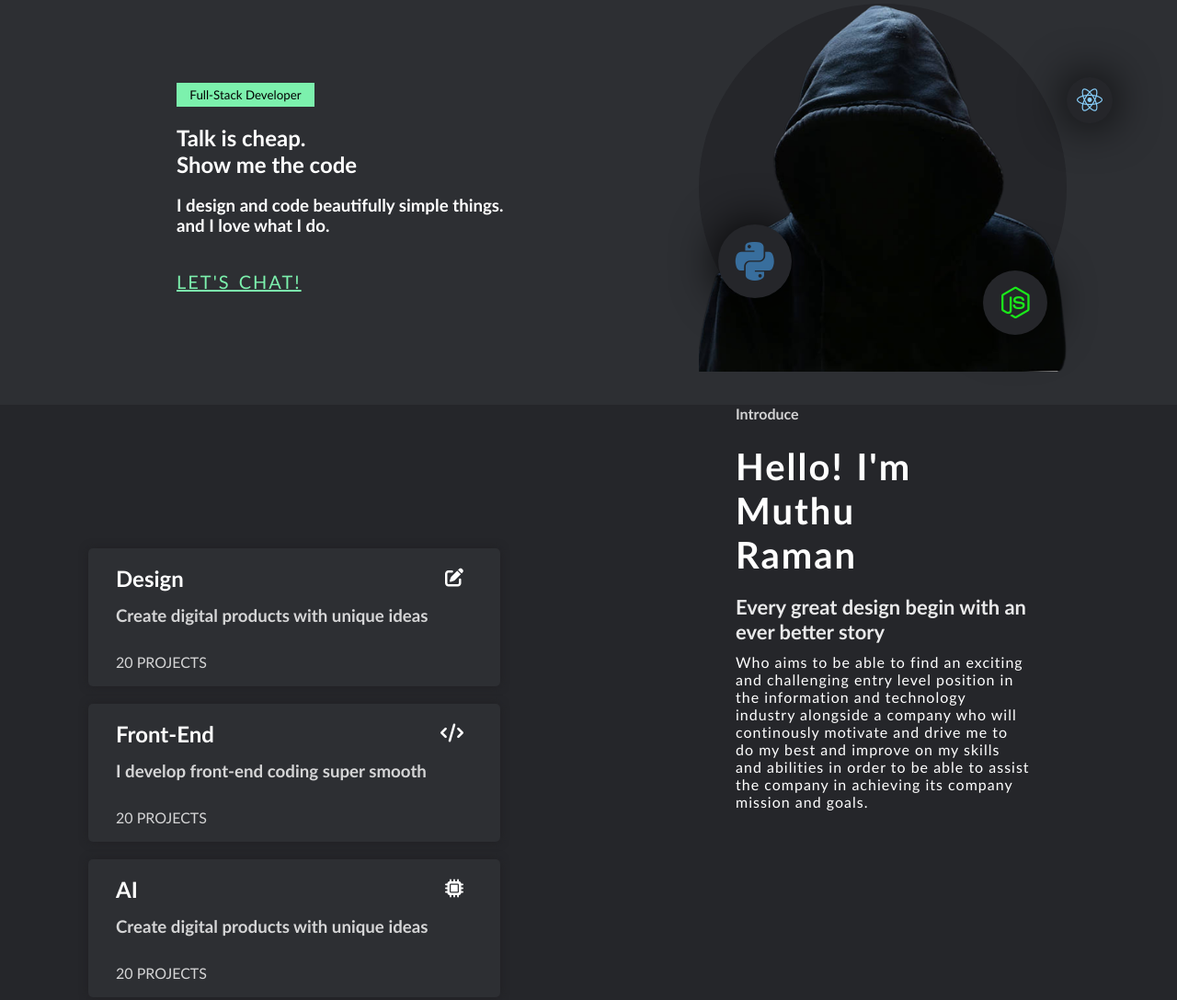
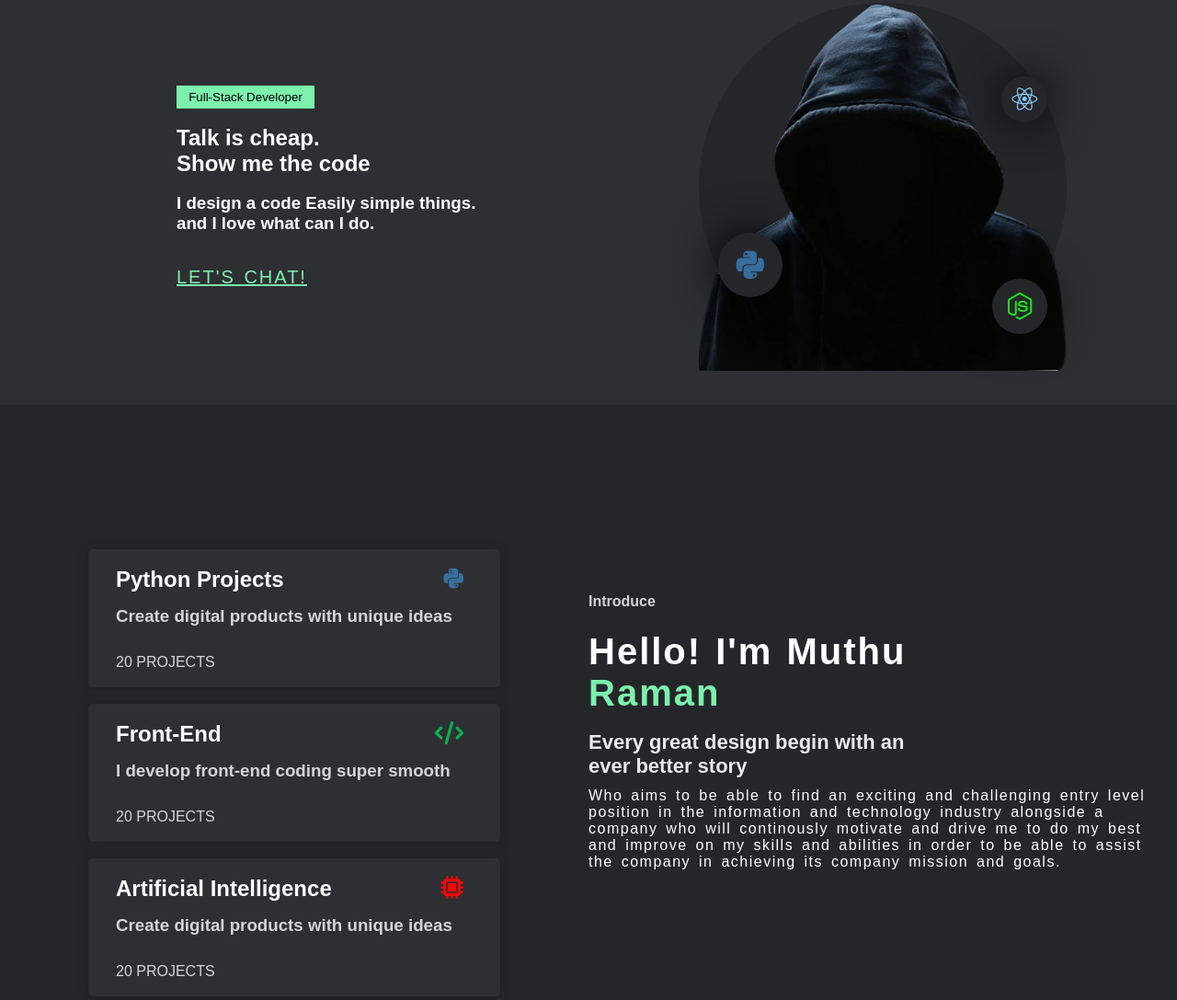
Before and after one commit to Muthuram05/resume, a plain HTML site: page index.html in a window 1280 px wide. Shown: the part 120-1207 px from the top of the page at 92% size. Drawn offline with Linux system fonts and the light colour scheme.

Commit message:
adding new2

```diff
--- a/index.html
+++ b/index.html
@@ -37,8 +37,8 @@
                     <h2>Talk is cheap.<br>
                     Show me the code</h2>
                     <br>
-                    <h3>I design and code beautifully simple things.<br>
-                    and I love what I do.</h3>
+                    <h3>I design a code Easily simple things.<br>
+                    and I love what can I do.</h3>
                     <br>
                     <br>
                     <a href="#">LET'S CHAT!</a>
@@ -51,10 +51,10 @@
                     <div class="circle"></div>
                     <div style="z-index: 100;">
                         <div class="icon icon1">
-                            <i  class="fa-brands fa-python" style="color: #386e9d;font-size: 48px;"></i>
+                            <i  class="fa-brands fa-python" style="color: #386e9d;font-size: 35px;"></i>
                         </div>
                         <div class="icon icon2">
-                            <i class="fa-brands fa-node-js" style="color: rgb(26, 232, 26);font-size: 35px;"></i>
+                            <i class="fa-brands fa-node-js" style="color: rgb(26, 232, 26);font-size: 30px;"></i>
                         </div>
                         <div class="icon icon3">
                             <i class="fa-brands fa-react" style="color: lightskyblue;font-size:28px;"></i>
@@ -71,8 +71,8 @@
         <div class="container1">
             <div class="box">
                 <div style="display: flex; justify-content: space-between;align-items: center;">
-                    <h2>Design</h2>
-                    <i class="fa fa-pen-to-square" style="font-size: 20px;"></i>
+                    <h2>Python Projects</h2>
+                    <i class="fa-brands fa-python" style="font-size: 25px;color:#386e9d;"></i>
                 </div>
                 <h3>Create digital products with unique ideas</h3>
                 <a href="#">20 PROJECTS</a>
@@ -81,7 +81,7 @@
             <div class="box" >
                 <div style="display: flex; justify-content: space-between;align-items: center;">
                     <h2>Front-End</h2>
-                    <i class="fa-solid fa-code" style="font-size: 20px;"></i>
+                    <i class="fa-solid fa-code" style="font-size: 25px;color: #0ab150;"></i>
                 </div>
                 <h3>I develop front-end coding super smooth</h3>
                 <a href="#">20 PROJECTS</a>
@@ -89,24 +89,27 @@
             <br>
             <div class="box">
                 <div style="display: flex; justify-content: space-between;align-items: center;">
-                    <h2>AI</h2>
-                    <i class="fa fa-thin fa-microchip" style="font-size: 20px;"></i>
+                    <h2>Artificial Intelligence</h2>
+                    <i class="fa fa-thin fa-microchip" style="font-size: 25px;color: rgb(241, 7, 7);"></i>
                 </div>
                 <h3>Create digital products with unique ideas</h3>
                 <a href="#">20 PROJECTS</a>
             </div>
         </div>
         <div class="container2">
-            <div style="width: 50%;height: 100%; ">
+            <div >
                 <h4>Introduce</h4>
                 <br>
-                <h1>Hello! I'm Muthu<br>Raman</h1>
+                <h1>Hello! I'm Muthu<br><span style="color: #7cf1ad;">Raman</span> </h1>
                 <br>
                 <h3>Every great design begin with an <br> ever better story</h3>
-                <p>Who aims to be able to find an exciting and challenging entry level position in the
-                    information and technology industry alongside a company who will continously motivate and drive me to do my best and
-                    improve on my skills and abilities in order to be able to assist the company in achieving its company mission and goals.
+                <p>Who aims to be able to find an exciting and challenging entry level <br>
+                    position in the information and technology industry alongside a <br>
+                     company who will continously motivate and drive me to do my best <br>
+                     and improve on my skills and abilities in order to be able to assist <br>
+                    the company in achieving its company mission and goals.
                 </p>
+                <br><br><br><br><br>
             </div>
 
         </div>
@@ -132,7 +135,7 @@
               <h2>Quick links</h2>
               <ul>
                 <li><a href="#">ABOUT US</a></li>
-                <li><a href="#">CONTACT</a></li>
+                <li><a href="contact.html">CONTACT</a></li>
                 <li><a href="#">HELP </a></li>
                 <li><a href="#">FEEDBACK</a></li>
               </ul>
@@ -141,7 +144,6 @@
               <h2>CONTACT INFO</h2>
               <ul class="info">
                 <li>
-
                   <span><i class="fa fa-map-marker" aria-hidden="true"></i></span><br>
                   <span>Tirunelveli - Junction </span><br>
                   <span>Tamil Nadu-627001,India</span>
--- a/style.css
+++ b/style.css
@@ -2,7 +2,7 @@
     margin: 0;
     padding: 0;
     box-sizing: border-box;
-    font-family: 'Gill Sans', 'Gill Sans MT', Calibri, 'Trebuchet MS', sans-serif;
+    font-family: 'Poppins', sans-serif;
 }
 .con{
     display: flex; width: 100%;
@@ -84,7 +84,7 @@ body{
     display: flex;
     flex-direction: column;
     justify-content: center;
-    align-items: center;
+
 
 }
 .container2 h4{
@@ -103,7 +103,8 @@ body{
 }
 .container2 p{
     padding-top: 10px;
-    letter-spacing: 1px;
+    letter-spacing: 1.5px;
+    word-spacing: 3px;
 }
 .container1 .box{
     background-color: #2d2f33;
@@ -136,7 +137,7 @@ body{
     color: #fff;
     opacity: 0.8;
     padding-top: 30px;
-    transition: 2s;
+    transition: 0.1s;
 }
 .box:hover a{
     opacity: 1;
@@ -186,19 +187,20 @@ body{
     position: absolute;
     left: 15%;
     bottom: 20%;
-    width: 80px;
-    height: 80px;
+    width: 70px;
+    height: 70px;
 }
 .icon2{
     position: absolute;
     bottom: 10%;
     right: 15%;
-    width: 70px;
-    height: 70px;
+    width: 60px;
+    height: 60px;
 }
 .icon3{
     position: absolute;
     top: 20%;
+    right: 15%;
 
 }
 .img img{
@@ -210,7 +212,7 @@ footer{
     width: 100%;
     height: auto;
     padding: 50px 100px;
-    background-color: #111;
+    background-color: rgb(24, 24, 24);
     display: flex;
     justify-content: space-between;
     flex-wrap: wrap;
@@ -247,7 +249,7 @@ footer .container h2::before{
     left: 0;
     width: 50px;
     height: 2px;
-    background: #f00;
+    background: #0be968;
 
 }
 
@@ -271,6 +273,7 @@ footer p{
     height: 40px;
     background-color: #222;
     display: flex;
+    color: #999;
     justify-content: center;
     align-items: center;
     margin-right: 10px;
@@ -279,9 +282,9 @@ footer p{
 }
 
 .sci li a:hover{
-    background-color: #f00;
+    transform: scale(1.3);
+}
 
-}
 
 .sci li a .fa{
     color: #fff;
```
Also changed, not shown: contact.html (added, +33 -0 lines), feedback.html (added, +44 -0 lines).
